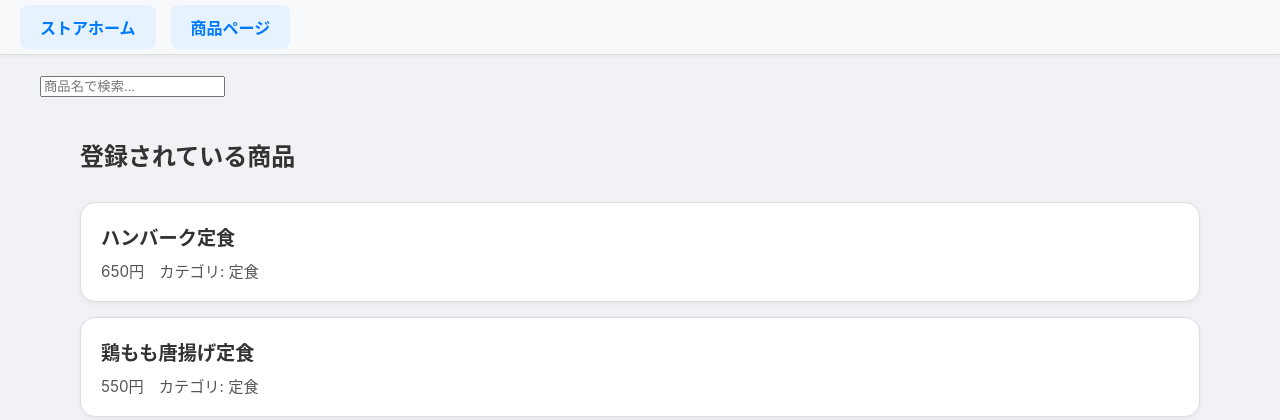
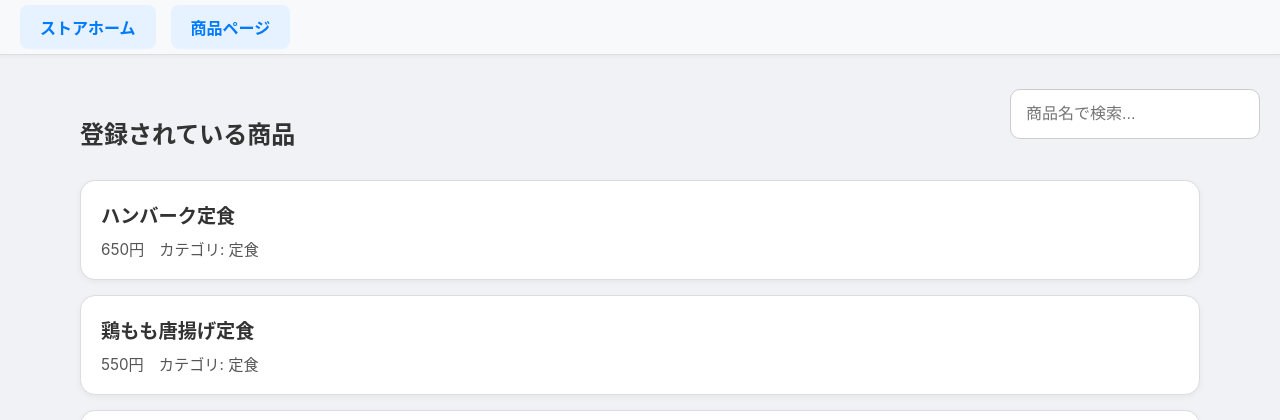
Before and after one commit to s2422092/DS_hakka, a Flask app: page /stores/store_home_menu in a window 1280 px wide. Shown: the part 141-561 px from the top of the page. Run offline with Flask 3, Linux system fonts and the light colour scheme; a user stored in the database is signed in; data comes from the database, SQL or seed files in the repository.

Commit message:
検索欄のcssを変更

```diff
--- a/static/css/stores_detail.css
+++ b/static/css/stores_detail.css
@@ -369,3 +369,22 @@ body {
     color: red;
     font-weight: bold;
 }
+
+/* 検索欄のスタイル */
+.sidebar {
+    position: absolute; /* 親の位置に関係なく配置を制御 */
+    right: 20px; /* 画面の右端から間隔を調整 */
+    top: 230px; /* 必要に応じて上からの位置を設定（ヘッダーなどを避ける） */
+    z-index: 100; /* 他の要素に重ならないように調整 */
+    width: 250px; /* 横幅を広げる */
+}
+
+/* 検索ボックスのスタイル */
+.sidebar input[type="search"] {
+    width: 100%; /* サイドバーいっぱいに広げる */
+    padding: 15px; /* 内側の余白を増やして高さを調整 */
+    font-size: 1.0em; /* フォントサイズを大きくする */
+    border: 1px solid #ccc; /* ボーダーラインを維持 */
+    border-radius: 10px; /* 角の丸みを調整 */
+    box-sizing: border-box; /* パディングを含めた総幅を使う */
+}
```
